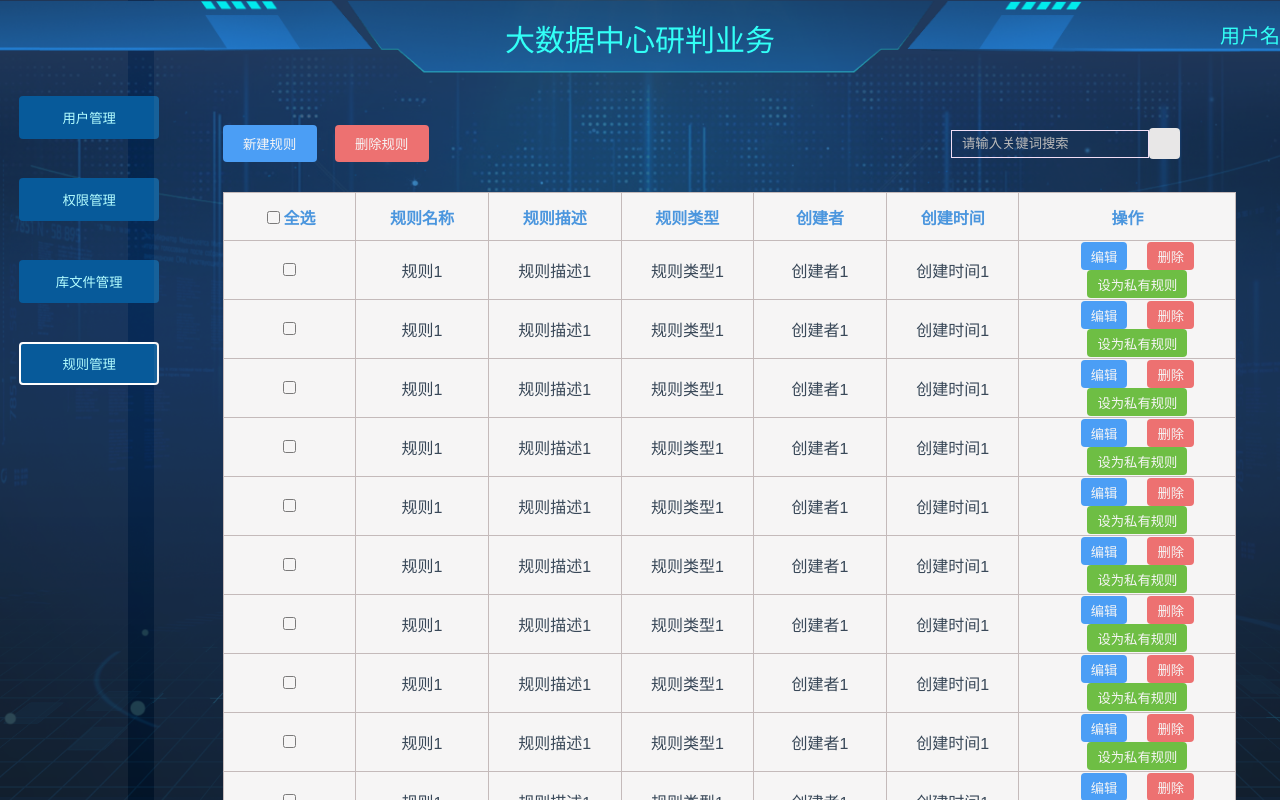
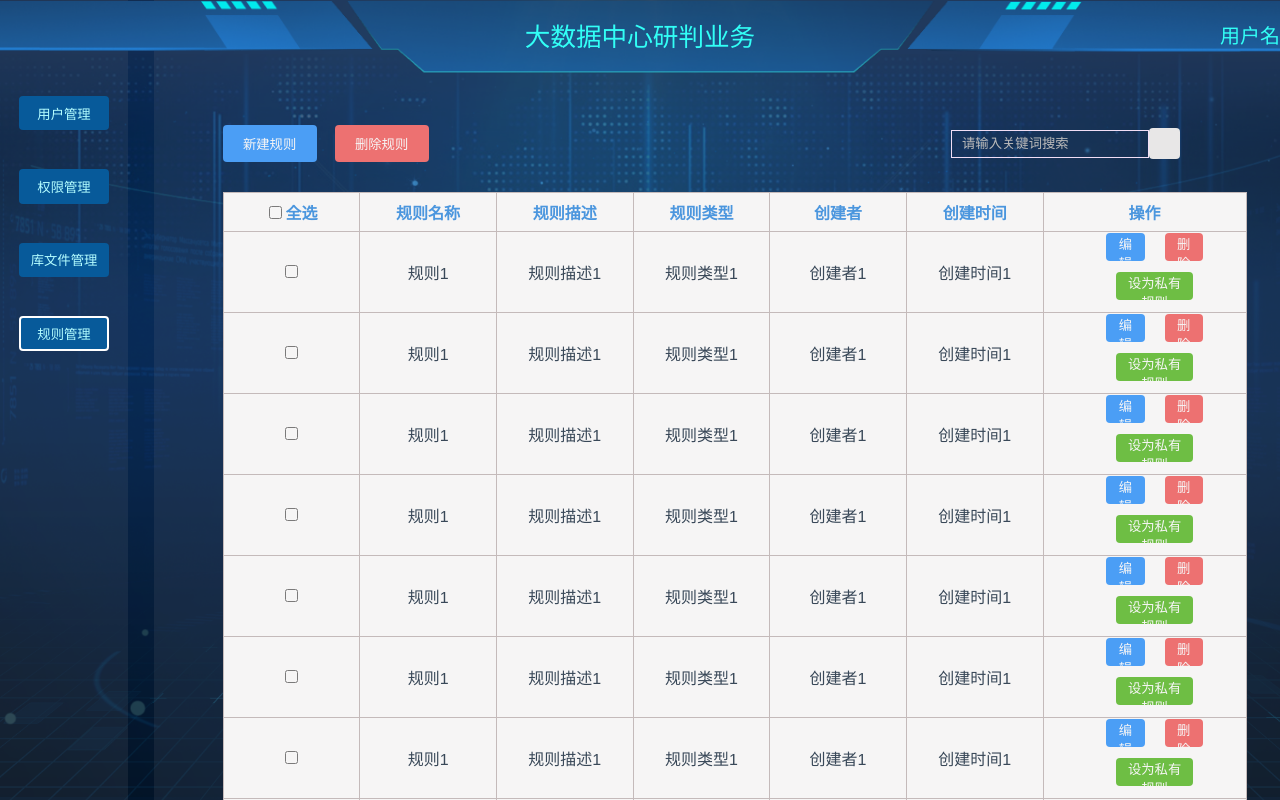
Before and after one commit to wannzi/jw, a Vue app: page /dashboard/ruleManagement in a window 1280 px wide. Built offline with nearby package versions, Linux system fonts and the light colour scheme.

Commit message:
部分尺寸修改

```diff
--- a/src/views/dashboard/DashboardView.vue
+++ b/src/views/dashboard/DashboardView.vue
@@ -80,7 +80,9 @@ export default {
    background-position: center;
    background-repeat: no-repeat;
    z-index: 0;
+
 }
+
 
 button {
    border-radius:4px;
@@ -100,7 +102,7 @@ button {
    z-index: 10;
 
    padding-top: 8px;
-   font-size: 30px; /* 默认字体大小 */
+   font-size: 2vw; /* 默认字体大小 */
 
 
 
@@ -124,7 +126,7 @@ button {
 }
 
 .left-nav {
-   width: 10%;
+   width: 10vw;
    height: 100%;
 
    position: fixed;
@@ -140,8 +142,8 @@ button {
 
 }
 .left-nav button {
-   width: 140px;
-   height:43px;
+   width: 7vw;
+   height:4.3vh;
    margin-bottom: 39px;
    color: #b4fdff;
    background-color: #075a9a;
@@ -174,7 +176,7 @@ button {
       top: 0;
       right: 0px;
       z-index: 8;
-      width: 88%;
+      width: 88vw;
       height: 100%;
 
    }
@@ -201,7 +203,8 @@ button {
 
 .main_table {
     margin-left: 69px;
-    width: 90%;
+    /* height: 30vh; */
+    width: 80vw;
     background-color: #ffffff;
     margin-top: 30px;
     border-collapse: collapse;
@@ -212,8 +215,8 @@ button {
     border: 1px solid #c7bdbd;
     padding: none;
     color: #4095e5;
-    width: 60px;
-    height: 45px;
+    width: 8vw;
+    height: 4.5vh;
  }
 
 
@@ -222,7 +225,7 @@ button {
 
  .main_table td {
     width: 60px;
-    height: 55px;
+    height: 5.3vh;
     border: 1px solid #c7bdbd;
  }
 </style>
@@ -249,3 +252,31 @@ button {
    z-index: 11;
 }
 </style>
+
+<style>
+.page {
+   display: flex;
+   justify-content: center;
+   margin-top: 30px;
+   position: absolute;
+   right: 8vw;
+   height: 30px;
+   /* width: 300px; */
+
+}
+
+.page button {
+   border: none;
+   margin-left: 10px;
+   height: 30px;
+   width: 28px;
+
+
+}
+
+.activePage {
+   background-color: #409EFF;
+   /* 选中页码的背景颜色 */
+   color: white;
+}
+</style>
--- a/src/views/main/FileManagement.vue
+++ b/src/views/main/FileManagement.vue
@@ -318,31 +318,3 @@ input:checked+.slider:before {
    transform: translateX(16px);
 }
 </style>
-
-<style>
-.page {
-   display: flex;
-   justify-content: center;
-   margin-top: 30px;
-   position: absolute;
-   left: 78%;
-   height: 30px;
-   /* width: 300px; */
-
-}
-
-.page button {
-   border: none;
-   margin-left: 10px;
-   height: 30px;
-   width: 28px;
-
-
-}
-
-.activePage {
-   background-color: #409EFF;
-   /* 选中页码的背景颜色 */
-   color: white;
-}
-</style>
--- a/src/views/main/PermissionManagement.vue
+++ b/src/views/main/PermissionManagement.vue
@@ -232,29 +232,3 @@
     transform: translateX(16px);
  }
  </style>
-
- <style>
- .page {
-    display: flex;
-    justify-content: center;
-    margin-top: 30px;
-    position: absolute;
-    left: 78%;
-    height: 30px;
-    /* width: 300px; */
-
- }
-
- .page button {
-    border: none;
-    margin-left: 10px;
-    height: 30px;
-    width: 28px;
-
-
- }
- .activePage {
-   background-color: #409EFF; /* 选中页码的背景颜色 */
-   color: white;
- }
- </style>
--- a/src/views/main/ruleManagement/RuleManagement.vue
+++ b/src/views/main/ruleManagement/RuleManagement.vue
@@ -220,7 +220,15 @@ export default {
 }
 
 .table_btn {
+   width: 3vw;
+   height: 28px;
+   margin-left: 20px;
+   padding-left: 10px;
+   padding-right: 10px;
+}
 
+.table_btn:last-child {
+   width: 6vw;
    height: 28px;
    margin-left: 20px;
    padding-left: 10px;
@@ -265,12 +273,8 @@ export default {
 <style scoped>
 
 
-table .rule_operate {
-   width: 100px;
-}
-
-table td:first-child {
-   width: 1px;
+table .rule_operate{
+   width: 12vw;
 }
 
 
@@ -320,29 +324,3 @@ input:checked+.slider:before {
    transform: translateX(16px);
 }
 </style>
-
-<style>
-.page {
-   display: flex;
-   justify-content: center;
-   margin-top: 30px;
-   position: absolute;
-   left: 78%;
-   height: 30px;
-   /* width: 300px; */
-
-}
-
-.page button {
-   border: none;
-   margin-left: 10px;
-   height: 30px;
-   width: 28px;
-
-
-}
-.activePage {
-  background-color: #409EFF; /* 选中页码的背景颜色 */
-  color: white;
-}
-</style>
--- a/src/views/main/userManagement/UserManagement.vue
+++ b/src/views/main/userManagement/UserManagement.vue
@@ -372,7 +372,7 @@ export default {
 }
 
 .table_btn {
-   width: 50px;
+   width: 3vw;
    height: 28px;
    margin-left: 20px;
    padding-left: 10px;
@@ -380,7 +380,7 @@ export default {
 }
 
 .table_btn:last-child {
-   width: 100px;
+   width: 5vw;
    height: 28px;
    margin-left: 20px;
    padding-left: 10px;
@@ -421,12 +421,10 @@ export default {
 
 <style scoped>
 table .user_operate {
-   width: 100px;
+   width: 14vw;
 }
 
-table td:first-child {
-   width: 1px;
-}
+
 
 
 /* 滑块样式 */
@@ -475,31 +473,3 @@ input:checked+.slider:before {
    transform: translateX(16px);
 }
 </style>
-
-<style>
-.page {
-   display: flex;
-   justify-content: center;
-   margin-top: 30px;
-   position: absolute;
-   left: 78%;
-   height: 30px;
-   /* width: 300px; */
-
-}
-
-.page button {
-   border: none;
-   margin-left: 10px;
-   height: 30px;
-   width: 28px;
-
-
-}
-
-.activePage {
-   background-color: #409EFF;
-   /* 选中页码的背景颜色 */
-   color: white;
-}
-</style>
```
